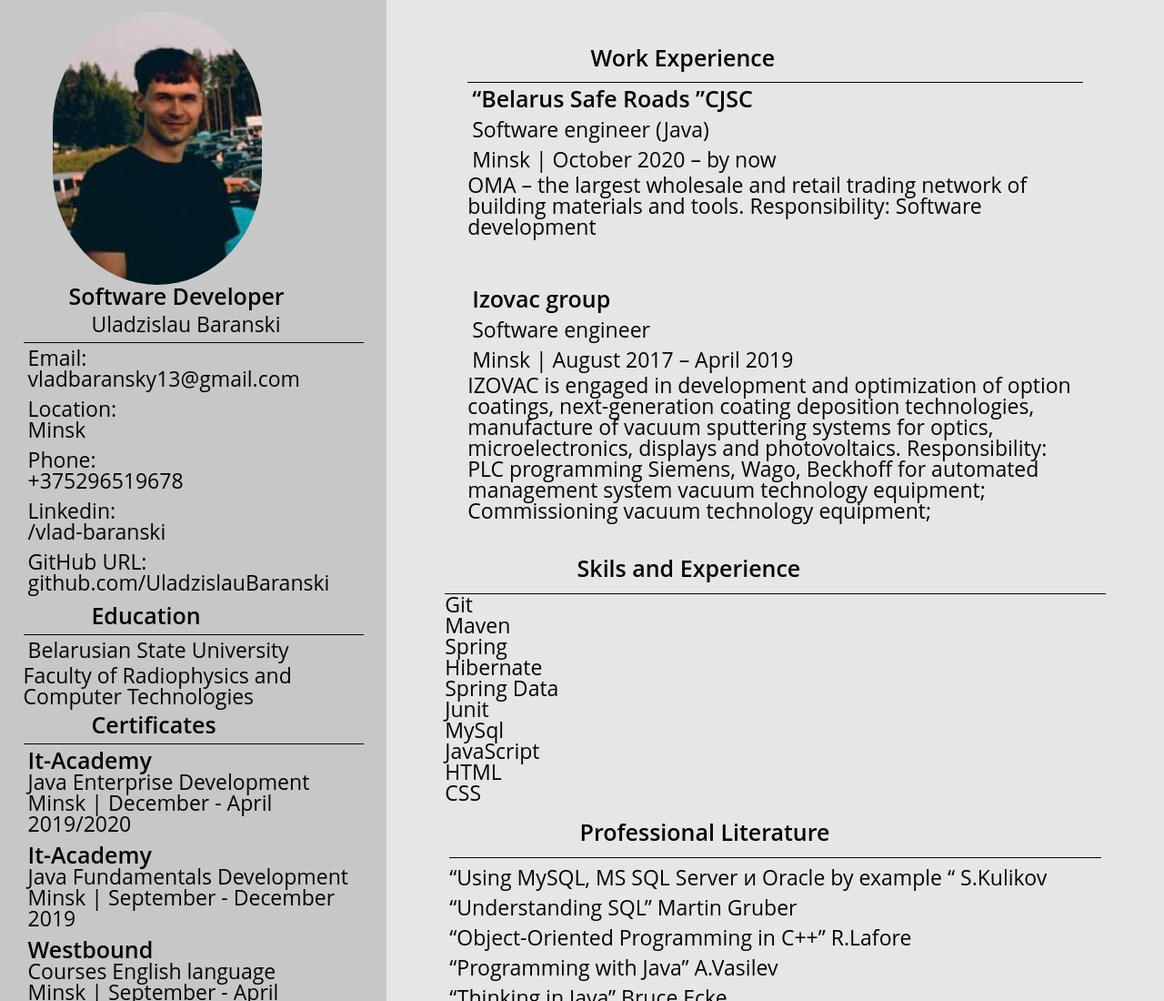
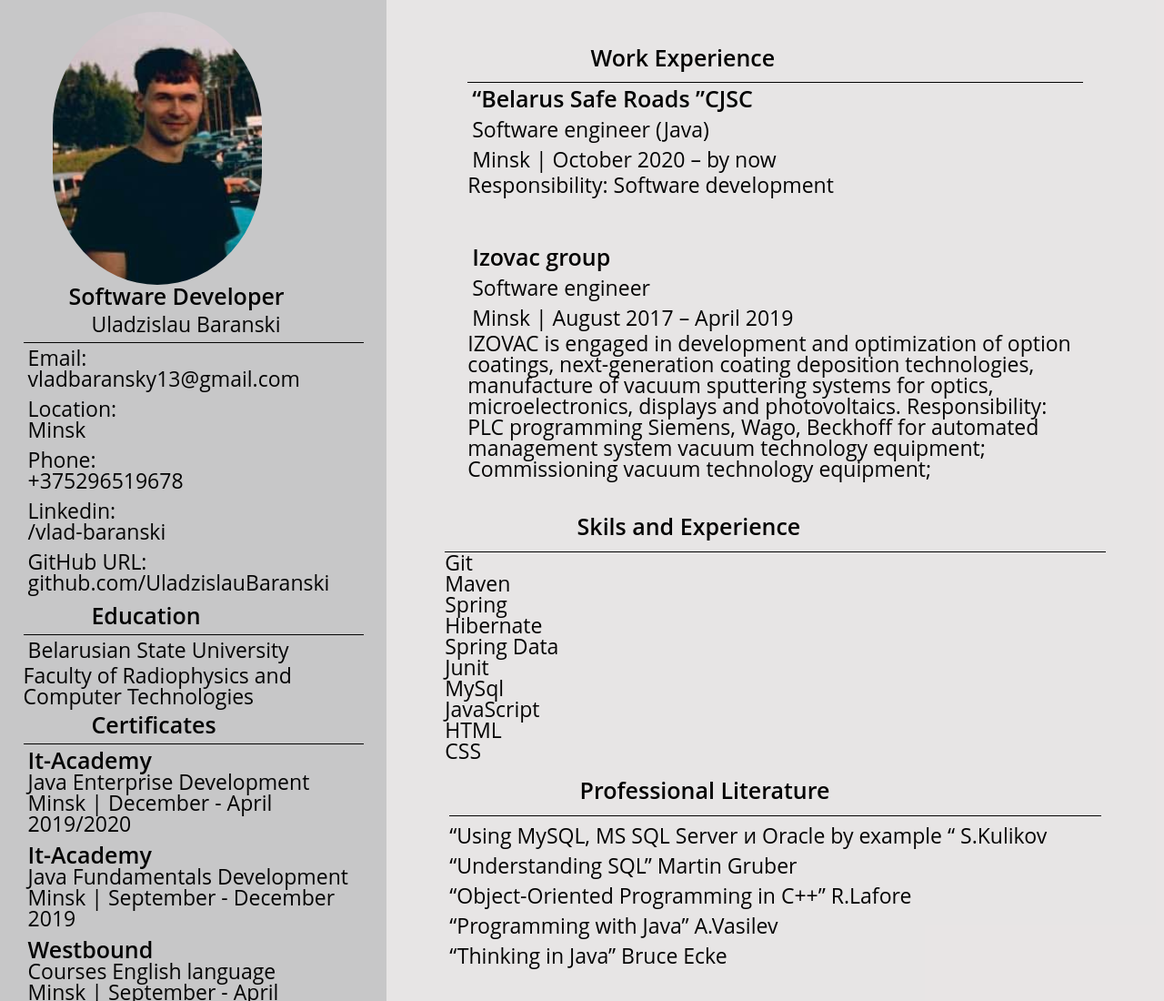
Before and after one commit to UladzislauBaranski/rsschool-c, a plain HTML site: page index.html in a window 1280 px wide. Shown: the top 1100 px of the page at 91% size. Drawn offline with Linux system fonts and the light colour scheme.

Commit message:
Update index.html

```diff
--- a/index.html
+++ b/index.html
@@ -105,7 +105,7 @@
                     <div class="info_section">
                         <p> Minsk | October 2020 – by now</p>
                     </div>
-                    <p> OMA – the largest wholesale and retail trading network of building materials and tools.
+                    <p>
                         Responsibility:
                         Software development</p>
                 </div>
```
